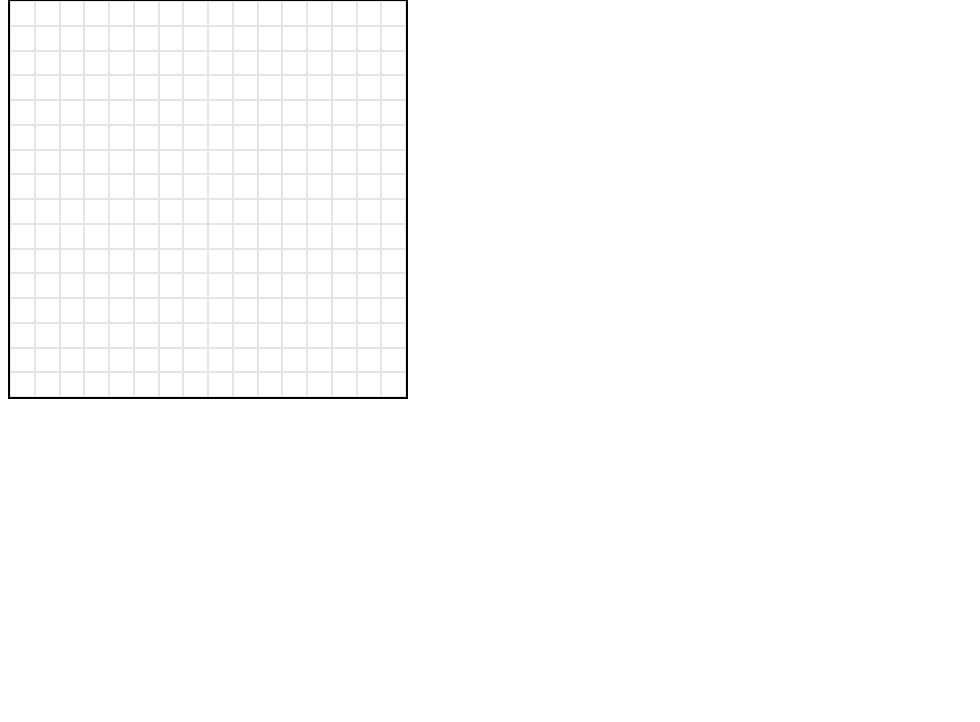
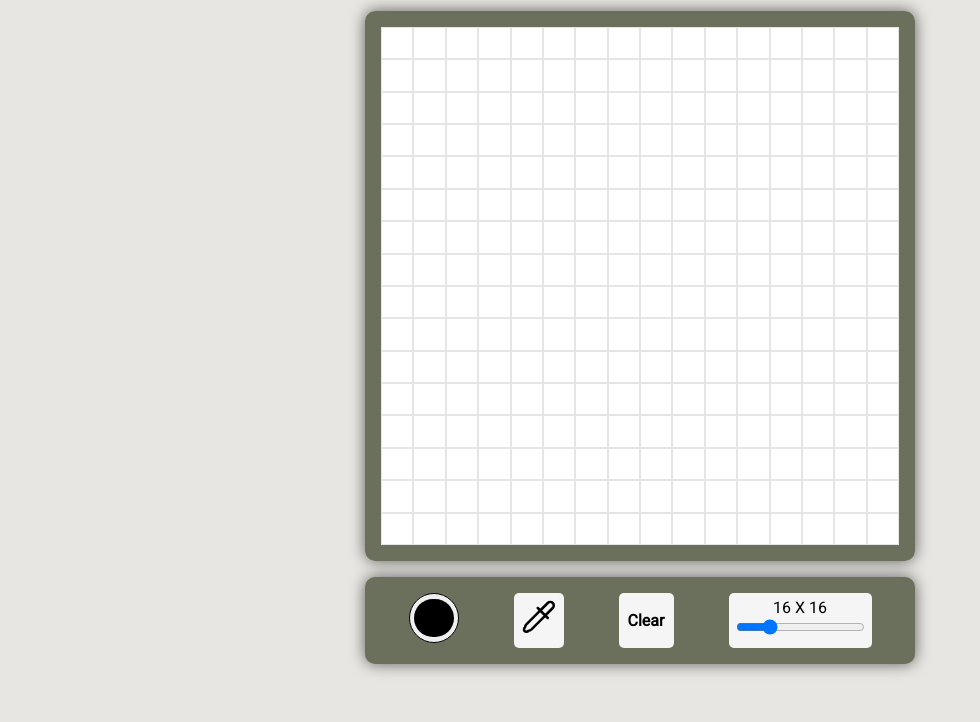
Before and after one commit to MarcosGTS/etch-a-sketch, a plain HTML site: page index.html in a window 1280 px wide. Shown: the part 78-800 px from the top of the page, without its empty margins (0-980 px from the left). Drawn offline with Linux system fonts and the light colour scheme.

Commit message:
add style

```diff
--- a/index.html
+++ b/index.html
@@ -9,12 +9,18 @@
     <script src="./script.js" defer></script>
 </head>
 <body>
-    <input class="crr-color" type="color">
+    <h1>Etch-A-Sketch</h1>
+    <div class="canvas"></div>
+    <div class="tools">
+        <input class="crr-color" type="color">
 
-    <div class="size-value">16 X 16</div>
-    <input class="size" type="range" min="1" max="64" value=16>
-    <button class="clear">Clear</button>
-    <button class="color-picker">Color Picker</button>
-    <div class="canvas"></div>
+        <div class="color-picker"><img src="./imgs/color_picker.svg" alt=""></div>
+        <button class="clear">Clear</button>
+
+        <div>
+            <div class="size-value">16 X 16</div>
+            <input class="size" type="range" min="1" max="64" value=16>
+        </div>
+    </div>
 </body>
 </html>
--- a/style.css
+++ b/style.css
@@ -1,17 +1,89 @@
+@import url('https://fonts.googleapis.com/css2?family=Roboto&display=swap');
+
 * {
     box-sizing: border-box;
+    font-family: 'Roboto', sans-serif;
+}
+
+body {
+    display: flex;
+    flex-direction: column;
+
+    align-items: center;
+
+    background-color: #E7E6E2;
 }
 
 .canvas {
     display: flex;
     flex-wrap: wrap;
 
-    width: 400px;
-    height: 400px;
+    width: 550px;
+    height: 550px;
 
-    border: 2px solid black;
+    border: 1rem solid #6b705c;
+    border-radius: 10px;
+
+    box-shadow: 0 0 15px rgba(0,0,0, 0.6);
 }
 
 .pixel {
     border: 1px solid rgba(0,0,0, 0.1);
 }
+
+.tools {
+    display: flex;
+
+    justify-content: space-around;
+    align-items: stretch;
+
+    width: 550px;
+    padding: 16px;
+    margin: 16px;
+
+    background-color: #6b705c;
+    border-radius: 10px;
+
+    box-shadow: 0 0 15px rgba(0,0,0, 0.6);
+}
+
+.color-picker img {
+    width: 40px;
+    height: auto;
+}
+
+.tools > div {
+    background-color: whitesmoke;
+    border-radius: 5px;
+    padding: 5px;
+}
+
+.crr-color {
+    width: 50px;
+    height: 50px;
+    border-radius: 100px;
+}
+
+.crr-color::-webkit-color-swatch {
+    width: 50px;
+    border: none;
+    border-radius: 100px;
+}
+
+.size-value {
+    text-align: center;
+}
+
+button {
+    width: 55px;
+    height: 55px;
+
+    background-color: whitesmoke;
+    color: black;
+
+    border: none;
+    border-radius: 5px;
+
+    font-size: 1rem;
+    font-weight: bold;
+}
```
Also changed, not shown: imgs/color_picker.svg (added).
